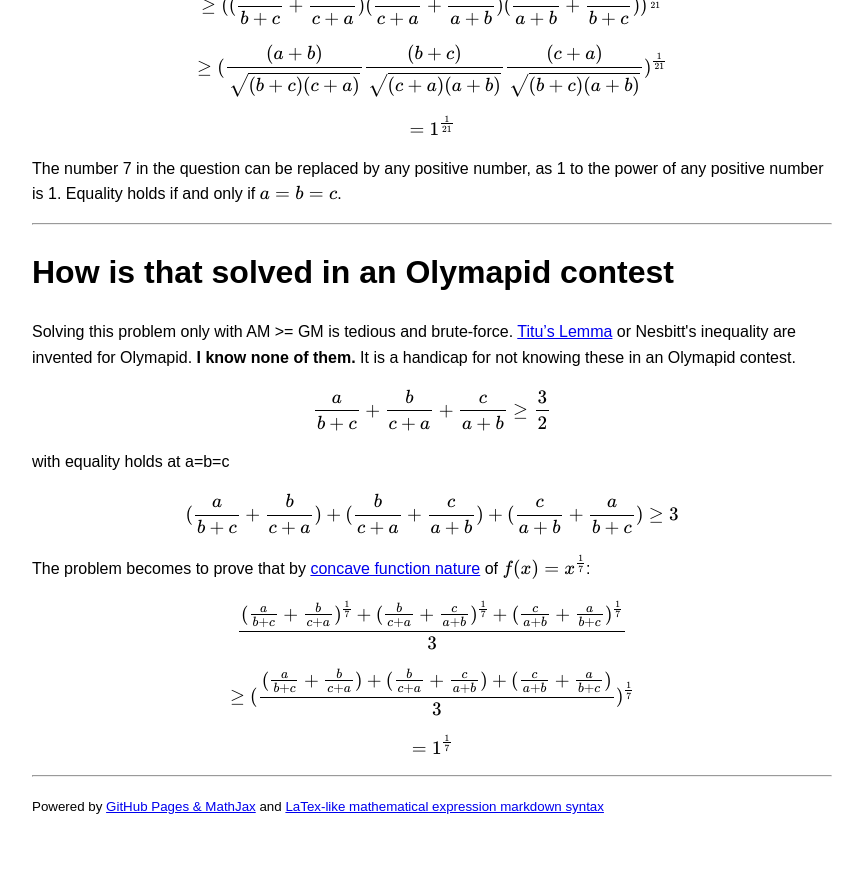
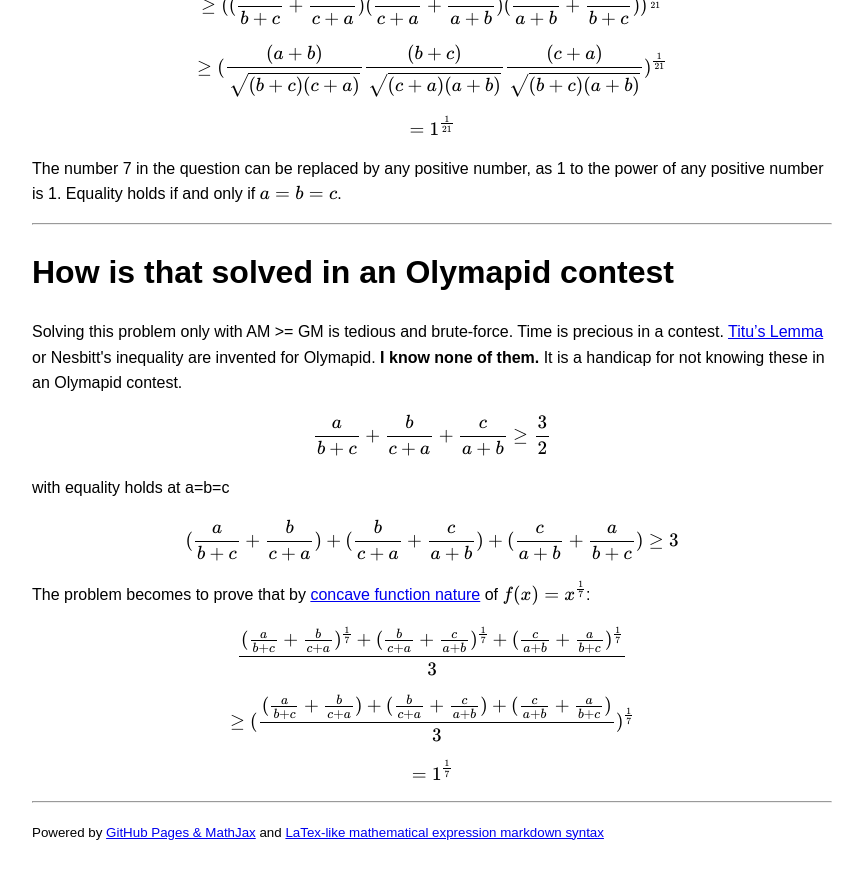
Before and after one commit to tinhomak/tinhomak.github.io, a Jekyll site: the page docs/math/solve_an_2020_irish_math_olymapid_question.html, which Jekyll copies as it is, in a window 1280 px wide and 900 px high, scrolled down 1542 px. Shown: the top 879 px of the window, without its empty margins (208-1071 px from the left). Built offline with Jekyll 4.4.1, drawn with Linux system fonts in a browser that asks for light colours.

Commit message:
Update solve_an_2020_irish_math_olymapid_question.html

```diff
--- a/docs/math/solve_an_2020_irish_math_olymapid_question.html
+++ b/docs/math/solve_an_2020_irish_math_olymapid_question.html
@@ -53,7 +53,7 @@ $$(\frac{a}{b+c} + \frac{b}{c+a}) ^ \frac{1}{7} + (\frac{b}{c+a} + \frac{c}{a+b}
     <p>The number 7 in the question can be replaced by any positive number, as 1 to the power of any positive number is 1. Equality holds if and only if \(a=b=c\).</p>
     <hr/>
     <h1>How is that solved in an Olymapid contest</h1>
-    <p>Solving this problem only with AM >= GM is tedious and brute-force.
+    <p>Solving this problem only with AM >= GM is tedious and brute-force. Time is precious in a contest.
         <a href="https://en.wikipedia.org/wiki/Titu%27s_lemma">Titu’s Lemma</a> or Nesbitt's inequality are invented for Olymapid.
         <b>I know none of them.</b> It is a handicap for not knowing these in an Olymapid contest.</p>
     <p>
```
